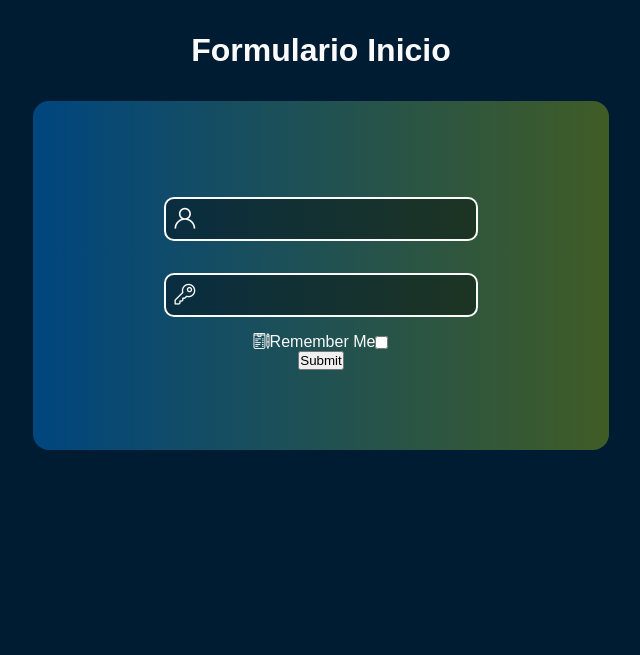
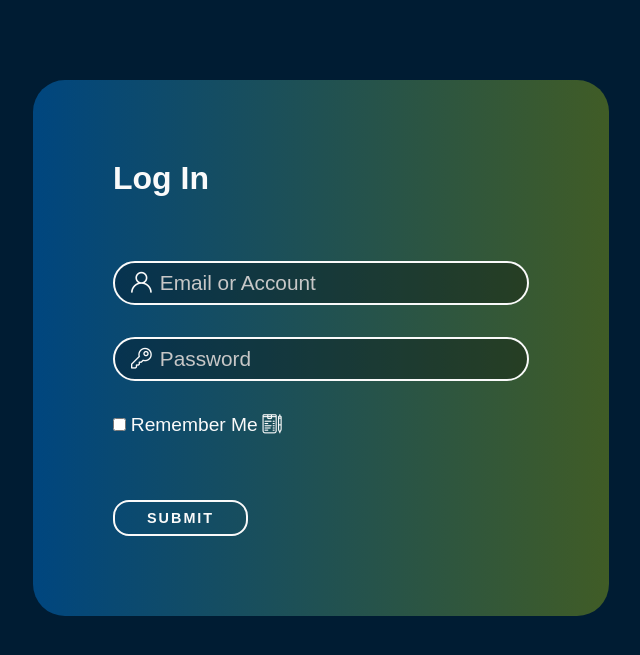
Before and after one commit to DiegoRSM03/cookie_login, a PHP site: page / in a window 1280 px wide. Shown: the top 655 px of the page, without its empty margins (319-959 px from the left). Run offline with PHP 8.4, Linux system fonts and the light colour scheme.

Commit message:
Estilizacion de formulario terminada
Formulario de 'index.php' terminado y estilizado, falta agregar
logica entre cookies y usuario

```diff
--- a/css/style.css
+++ b/css/style.css
@@ -3,10 +3,13 @@
   padding: 0;
   box-sizing: border-box; }
 
-input[type="text"]:focus {
+input[type="text"]:focus, input[type="password"]:focus {
   outline: none !important;
   outline-width: 0 !important;
   box-shadow: none; }
+
+::placeholder {
+  color: #c7c7c7; }
 
 body {
   color: #FAFAFA;
@@ -15,34 +18,63 @@ body {
 
 h1 {
   text-align: center;
-  margin: 2rem 0; }
+  margin-bottom: 3rem; }
 
 form {
   display: flex;
   flex-direction: column;
-  align-items: center;
+  align-items: flex-start;
   justify-content: center;
   background-image: linear-gradient(to right, #00467F, #405c26);
-  border-radius: 1rem;
+  border-radius: 2rem;
   width: 45vw;
-  margin: 0 auto;
+  margin: 5rem auto;
   padding: 5rem; }
   form div:not(.remember_me) {
-    background-color: rgba(0, 0, 0, 0.4);
+    display: flex;
+    align-items: center;
+    justify-content: center;
+    background-color: rgba(0, 0, 0, 0.3);
     border: 2px solid #FAFAFA;
-    border-radius: 10px;
+    border-radius: 2rem;
+    width: 100%;
     margin: 1rem 0;
-    padding-left: .5rem; }
+    padding-left: 1rem; }
     form div:not(.remember_me) span {
       font-size: 1.3rem; }
-    form div:not(.remember_me) input[type="text"] {
+    form div:not(.remember_me) input[type="text"], form div:not(.remember_me) input[type="password"] {
       color: #FAFAFA;
       background-color: rgba(0, 0, 0, 0);
       font-size: 1.3rem;
       border: none;
+      width: 100%;
       height: 2.5rem;
       padding-left: .5rem; }
   form .remember_me {
     display: flex;
     align-items: center;
-    justify-content: center; }
+    justify-content: center;
+    margin: 1rem 0; }
+    form .remember_me input[type="checkbox"] {
+      margin-right: .3rem; }
+    form .remember_me p {
+      font-size: 1.2rem;
+      margin-right: .3rem; }
+    form .remember_me span {
+      font-size: 1.2rem; }
+  form input[type="submit"] {
+    color: #FAFAFA;
+    background-color: rgba(0, 0, 0, 0);
+    font-size: .9rem;
+    text-transform: uppercase;
+    font-weight: bolder;
+    letter-spacing: 2px;
+    margin: 3rem 0 0;
+    padding: .5rem 2rem;
+    cursor: pointer;
+    transition: .3s ease 0s;
+    border: 2px solid #FAFAFA;
+    border-radius: 1rem; }
+    form input[type="submit"]:hover {
+      color: #222222;
+      background-color: #FAFAFA; }
--- a/index.php
+++ b/index.php
@@ -10,20 +10,20 @@
     <title>User Login</title>
 </head>
 <body>
-    <h1>Formulario Inicio</h1>
     <form action="mk_cookie" method="post">
+        <h1>Log In</h1>
         <div class="mail">
             <span class="flaticon-user"></span>
-            <input type="text" name="user_mail">
+            <input type="text" name="user_mail" placeholder="Email or Account">
         </div>
         <div class="password">
             <span class="flaticon-door-key"></span>
-            <input type="text" name="user_psswd">
+            <input type="password" name="user_psswd" placeholder="Password">
         </div>
         <div class="remember_me">
+            <input type="checkbox" name="remember_me">
+            <p>Remember Me</p>
             <span class="flaticon-clipboard"></span>
-            <p>Remember Me</p>
-            <input type="checkbox" name="remember_me">
         </div>
         <input type="submit" value="Submit">
     </form>
--- a/style.sass
+++ b/style.sass
@@ -1,4 +1,5 @@
 $BLANCO: #FAFAFA
+$GRIS: #757575
 $NEGRO: #222222
 $AZUL: #00467F
 $VERDE: darken(#A5CC82, 40)
@@ -8,10 +9,13 @@ $VERDE: darken(#A5CC82, 40)
     padding: 0
     box-sizing: border-box
 
-input[type="text"]:focus
+input[type="text"]:focus, input[type="password"]:focus
     outline:none !important
     outline-width: 0 !important
     box-shadow: none
+
+::placeholder
+    color: darken($BLANCO, 20)
 
 body
     color: $BLANCO
@@ -20,42 +24,79 @@ body
 
 h1
     text-align: center
-    margin: 2rem 0
+    margin-bottom: 3rem
 
 form
     display: flex
     flex-direction: column
-    align-items: center
+    align-items: flex-start
     justify-content: center
 
     background-image: linear-gradient(to right, $AZUL, $VERDE)
-    border-radius: 1rem
+    border-radius: 2rem
 
     width: 45vw
-    margin: 0 auto
+    margin: 5rem auto
     padding: 5rem
 
     div:not(.remember_me)
-        background-color: rgba(0, 0, 0, .4)
+        display: flex
+        align-items: center
+        justify-content: center
+
+        background-color: rgba(0, 0, 0, .3)
         border: 2px solid $BLANCO
-        border-radius: 10px
+        border-radius: 2rem
+
+        width: 100%
         margin: 1rem 0
-        padding-left: .5rem
+        padding-left: 1rem
 
         span
             font-size: 1.3rem
 
-        input[type="text"]
+        input[type="text"], input[type="password"]
             color: $BLANCO
             background-color: rgba(0, 0, 0, 0)
             font-size: 1.3rem
             border: none
 
+            width: 100%
             height: 2.5rem
             padding-left: .5rem
-
 
     .remember_me
         display: flex
         align-items: center
         justify-content: center
+        margin: 1rem 0
+
+        input[type="checkbox"]
+            margin-right: .3rem
+
+        p
+            font-size: 1.2rem
+            margin-right: .3rem
+
+        span
+            font-size: 1.2rem
+
+    input[type="submit"]
+        color: $BLANCO
+        background-color: rgba(0, 0, 0, 0)
+        font-size: .9rem
+        text-transform: uppercase
+        font-weight: bolder
+        letter-spacing: 2px
+
+        margin: 3rem 0 0
+        padding: .5rem 2rem
+
+        cursor: pointer
+        transition: .3s ease 0s
+        border: 2px solid $BLANCO
+        border-radius: 1rem
+
+        &:hover
+            color: $NEGRO
+            background-color: $BLANCO
```
